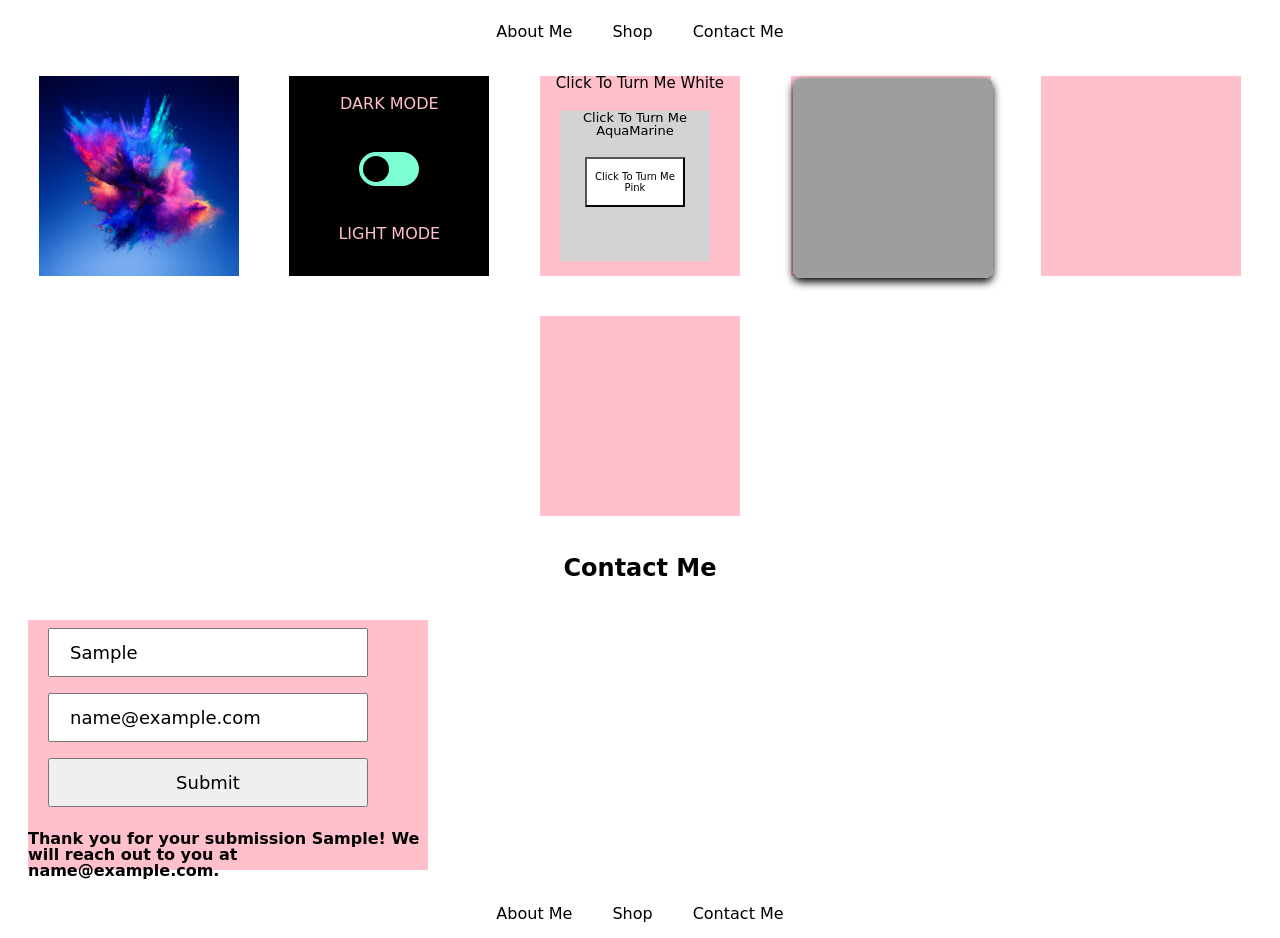
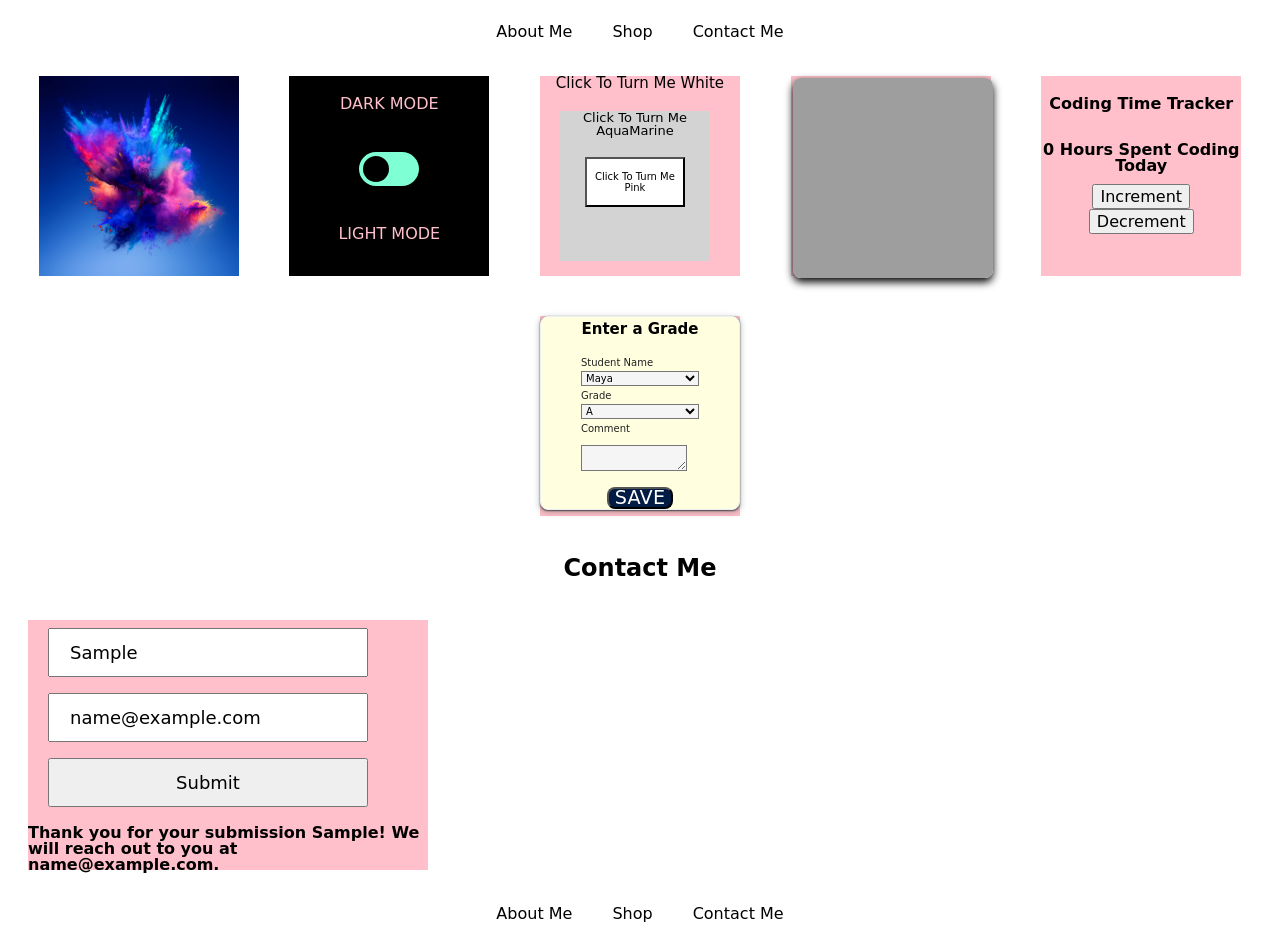
Before and after one commit to rdtauche/practice, a plain HTML site: page index.html in a window 1280 px wide. Both pictures are taken after typing "Sample", "name@example.com" into the empty fields and a click on the button "Submit". Drawn offline with Linux system fonts and the light colour scheme; grey boxes are pictures that could not be loaded.

Commit message:
added local storage object javascript example

```diff
--- a/assets/script.js
+++ b/assets/script.js
@@ -123,3 +123,53 @@ imageContainer.addEventListener("click", function(event) {
     }
   }
 });
+// **********#6 JavaScript - Local Storage ***********************
+var counter = document.querySelector("#counter");
+var addButton = document.querySelector("#add");
+var subtractButton = document.querySelector("#subtract");
+
+var count = localStorage.getItem("count");
+
+counter.textContent = count;
+
+addButton.addEventListener("click", function () {
+  if (count < 24) {
+    count++;
+    counter.textContent = count;
+    localStorage.setItem("count", count);
+  }
+});
+
+subtractButton.addEventListener("click", function () {
+  if (count > 0) {
+    count--;
+    counter.textContent = count;
+    localStorage.setItem("count", count);
+  }
+});
+// **************#7 Javascript - Local Storage Objects *************
+var student = document.getElementById("student-names");
+var grade = document.getElementById("grades");
+var comment = document.getElementById("msg");
+var saveButton = document.getElementById("save");
+
+saveButton.addEventListener("click", function (event) {
+  event.preventDefault();
+
+  var studentGrade = {
+    student: student.value,
+    grade: grade.value,
+    comment: comment.value.trim(),
+  };
+
+  localStorage.setItem("studentGrade", JSON.stringify(studentGrade));
+  renderMessage();
+});
+
+function renderMessage() {
+  var lastGrade = JSON.parse(localStorage.getItem("studentGrade"));
+  if (lastGrade !== null) {
+    document.querySelector(".message").textContent =
+      lastGrade.student + " received a/an " + lastGrade.grade;
+  }
+}
--- a/assets/style.css
+++ b/assets/style.css
@@ -240,3 +240,89 @@ aside {
     box-shadow: 0 4px 8px 0 rgba(0,0,0, 1);
     transition: 0.3s;
   }
+  /* **********#6 CSS - Local Storage****************** */
+  .container2 {
+    height: 200px;
+    width: 200px;
+    background-color: pink;
+    text-align: center;
+}
+
+h2 {
+    margin: 0px;
+    padding-top: 20px;
+    padding-bottom: 20px;
+}
+
+h3 {
+    margin: 0px;
+    padding-top: 10px;
+    padding-bottom: 10px;
+}
+/* ***********#7 CSS - Local Storage Objects***************** */
+.list2 {
+    list-style: none;
+    display: block;
+  }
+
+  .button {
+    background-color: #001b44;
+    border-radius: 8px;
+    color: #fff;
+    cursor: pointer;
+    font-size: 1.2em;
+    letter-spacing: 0.21px;
+    line-height: 16px;
+    text-align: center;
+    transition-duration: 0.15s;
+    transition-property: background-color;
+    transition-timing-function: linear;
+    display: block;
+    margin: auto;
+  }
+
+  label {
+    color: #212121;
+    font-size: 10px;
+  }
+
+  select {
+    font-size: 10px;
+    width: 100%;
+    background-color: whitesmoke;
+  }
+
+  .card {
+    background-color:	#FFFFE0;
+    border: 1px solid #eceff1;
+    border-radius: 8px;
+    box-shadow: rgba(60, 64, 67, 2) 0 1px 2px 0,
+      rgba(60, 64, 67, 0.15) 0 2px 4px 3px;
+    display: block;
+  }
+
+  .card::after {
+    content: " ";
+    display: block;
+    clear: both;
+  }
+
+  #header3 {
+    font-size: 10px;
+    padding: 0px;
+  }
+
+  #msg {
+    display: block;
+    width: 100px;
+    height: 20px;
+    margin-top: 10px;
+    background-color: whitesmoke;
+  }
+
+  #header2 {
+    font-size: 15px;
+    padding-bottom: 0px;
+    padding-top: 5px;
+    text-align: center;
+  }
--- a/index.html
+++ b/index.html
@@ -47,7 +47,6 @@
         </section>
         <!-- #5 HTML - Data Attributes -->
         <section class="box" class="img-container">
-            <!-- <h1>Click on the Image</h1> -->
             <img class="img"
                 src="https://media.tenor.com/R8Ot9SBUktQAAAAM/dwight-schrute-the-office.gif"
                 data-animate="https://media.tenor.com/R8Ot9SBUktQAAAAM/dwight-schrute-the-office.gif"
@@ -55,13 +54,49 @@
                 data-state="still"
                 alt="The Office Dwight Schrute Being Funny"
             />
-
         </section>
+        <!-- #6 HTML - Local Storage -->
         <section class="box">
-
+            <div class="container2">
+                <h2>Coding Time Tracker</h2>
+                <h3><span id="counter">0</span> Hours Spent Coding Today</h3>
+                <button id="add">Increment</button>
+                <button id="subtract">Decrement</button>
+              </div>
         </section>
+        <!-- #7 HTML - Local Storage Objects -->
         <section class="box">
-
+            <div class="card">
+                <h2 id="header2">Enter a Grade</h2>
+                <form>
+                  <ul>
+                    <li class="list2">
+                      <label for="name">Student Name</label>
+                      <select id="student-names">
+                        <option value="Maya">Maya</option>
+                        <option value="Alex">Alex</option>
+                        <option value="Sojung">Sojung</option>
+                        <option value="Tomas">Tomas</option>
+                      </select>
+                    </li>
+                    <li>
+                      <label for="grade">Grade</label>
+                      <select id="grades">
+                        <option value="A">A</option>
+                        <option value="B">B</option>
+                        <option value="C">C</option>
+                        <option value="Incomplete">Incomplete</option>
+                      </select>
+                    </li>
+                    <li>
+                      <label for="msg">Comment</label>
+                      <textarea id="msg" name="comments"></textarea>
+                    </li>
+                  </ul>
+                  <button class="button" id="save">SAVE</button>
+                </form>
+                <h3 class="message" id="header3"></h3>
+              </div>
         </section>
     </main>
     <!-- #3 HTML - Contact Me Info-->
```
